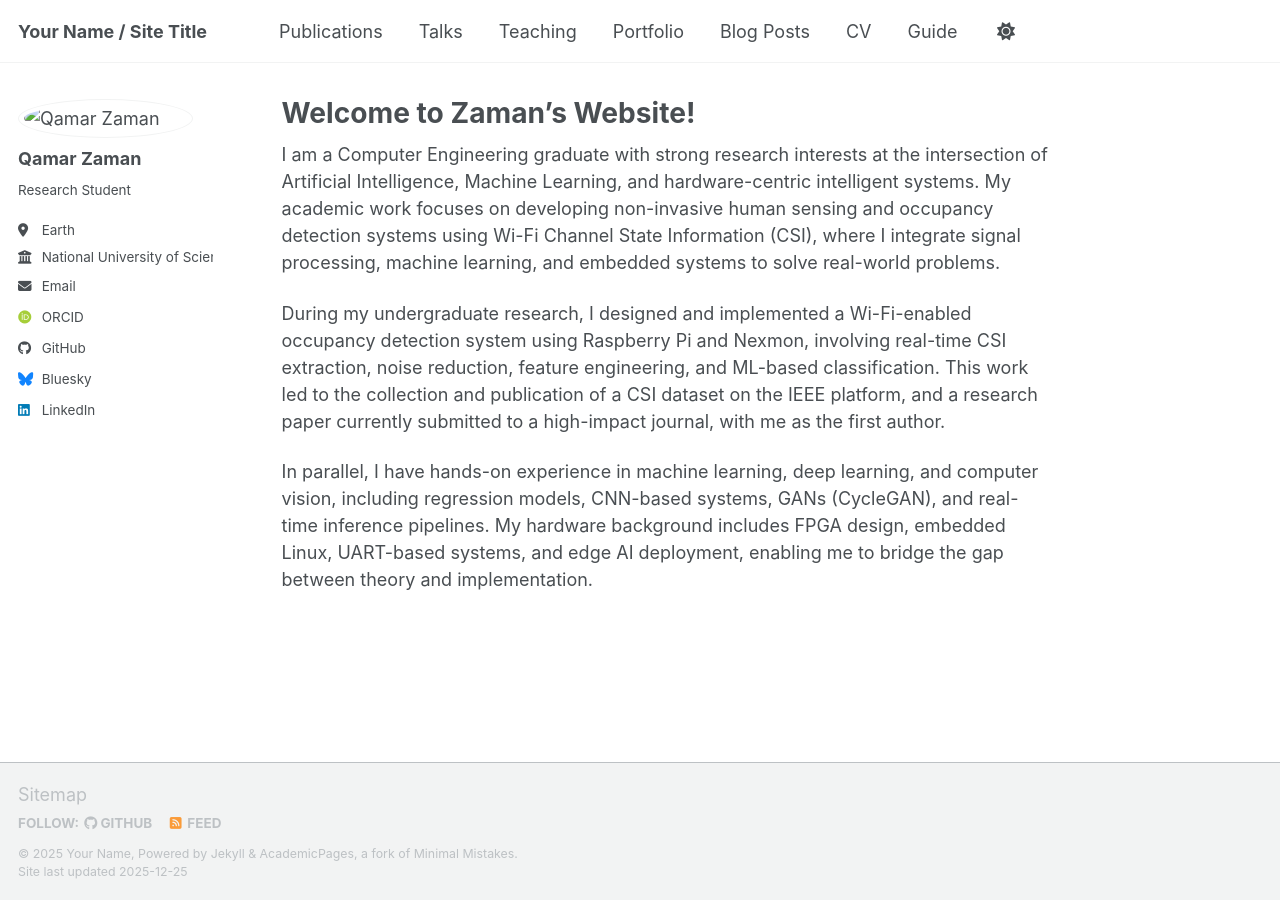
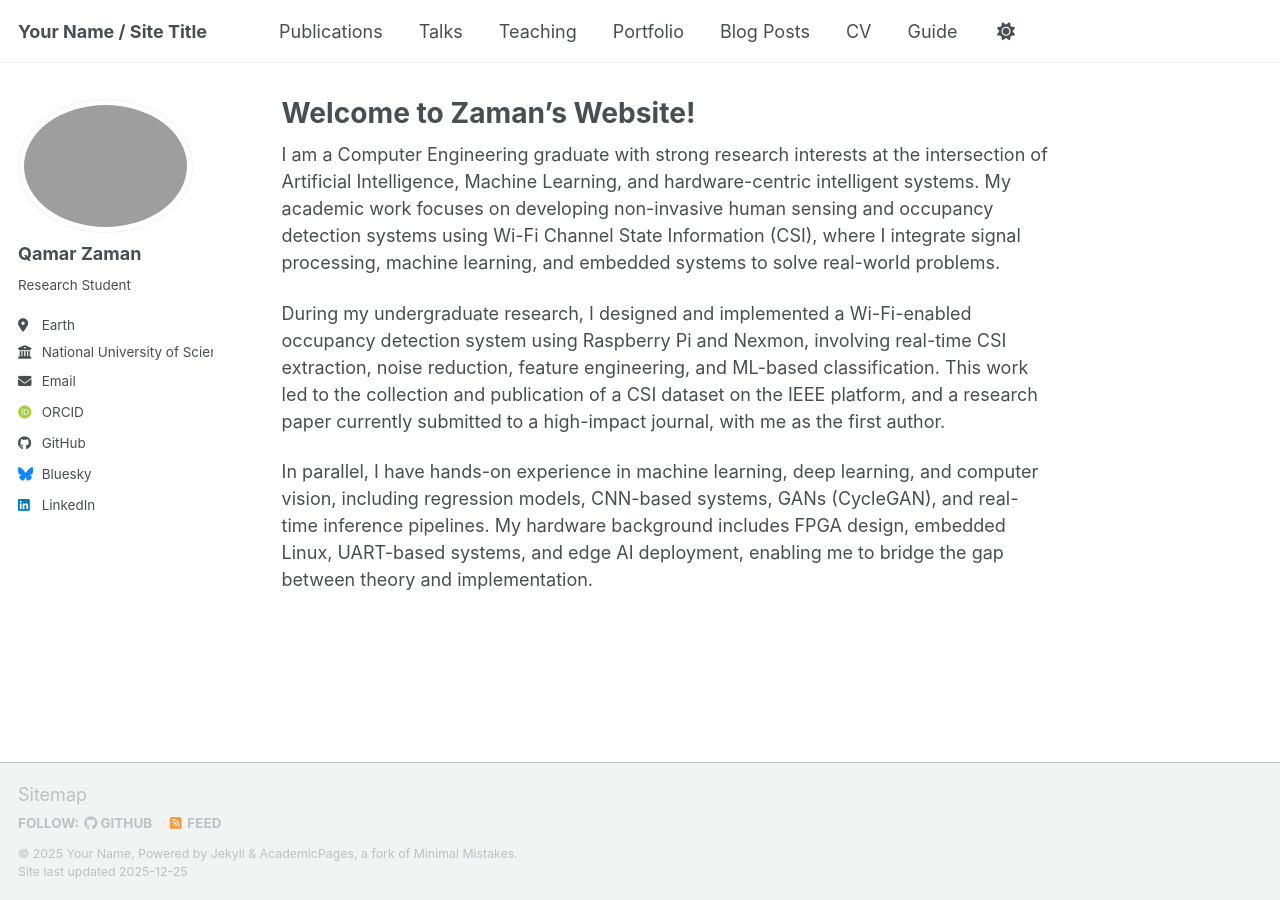
Before and after one commit to qzaman243/qzaman243.github.io, a Jekyll site: the page built from _pages/about.md, in a window 1280 px wide. Built offline with Jekyll 4.4.1, drawn with Linux system fonts in a browser that asks for light colours; some web fonts are replaced; a script bundle is joined from its source files by our own code; library files that are not in the unit come from our copies.

Commit message:
Clear avatar field in author configuration
Remove avatar image path from author profile.

```diff
--- a/_config.yml
+++ b/_config.yml
@@ -23,7 +23,7 @@ repository               : "academicpages/academicpages.github.io"
 #               Additional customization can be done by editing /_includes/author-profile.html
 author:
   # Biographic information
-  avatar           : "images/bio-photo.jpg"
+  avatar           : ""
   name             : "Qamar Zaman"
   pronouns         : # example: "He/him"
   bio              : "Research Student"
```
